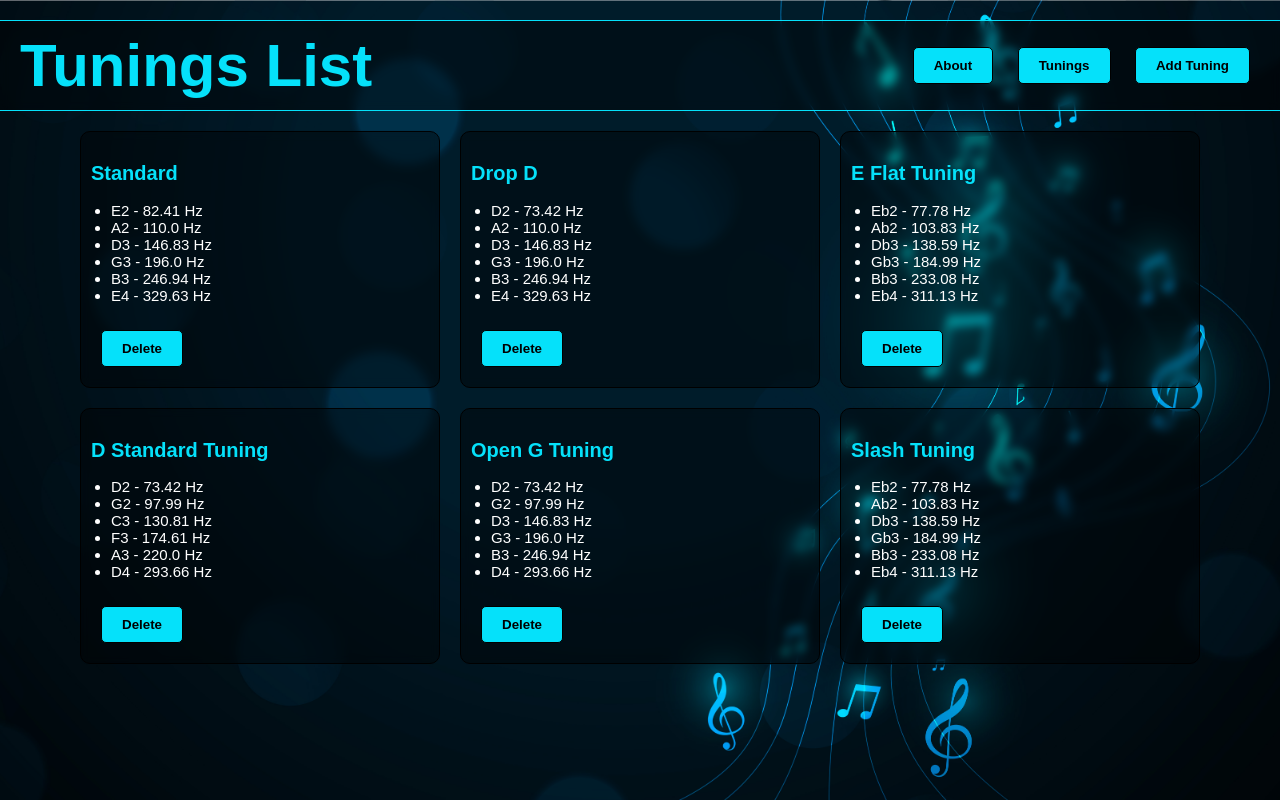
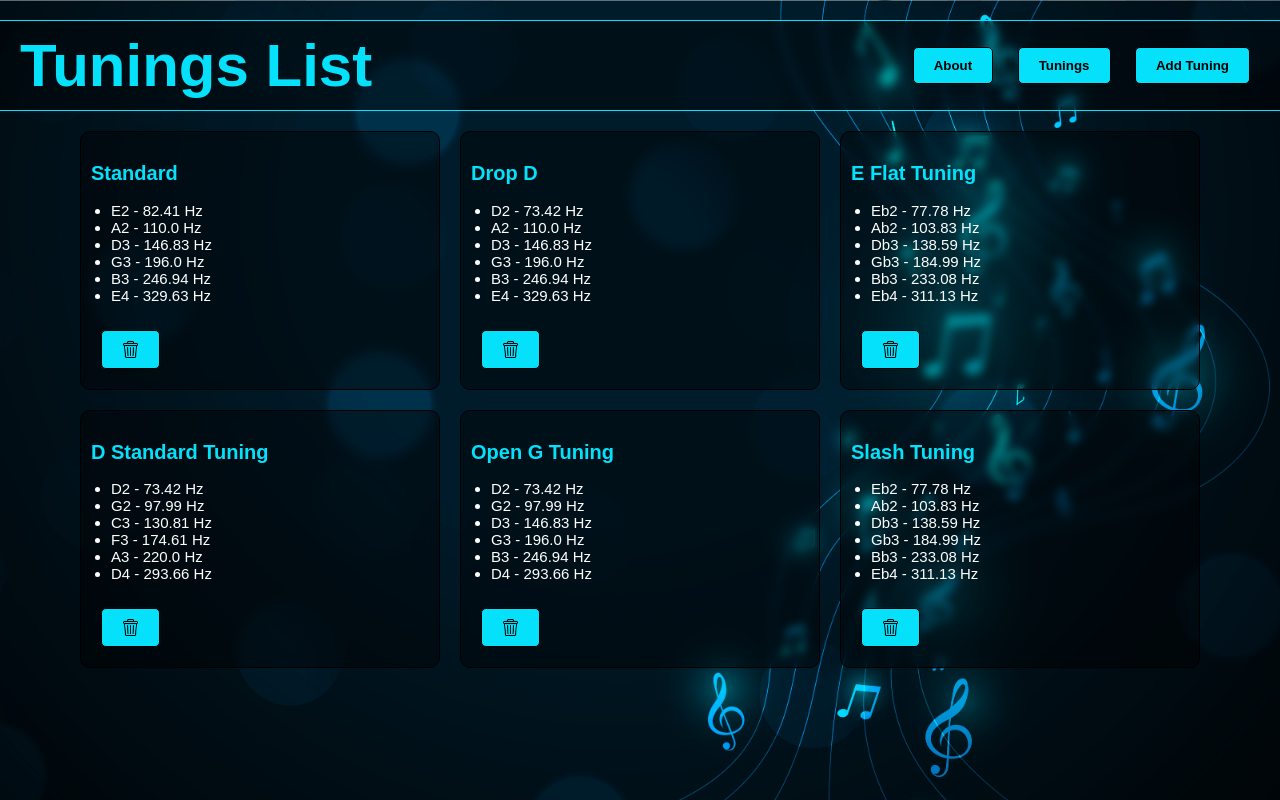
Before and after one commit to kojc525/GuitarTunerProject, a Flask app: page /tunings in a window 1280 px wide. Run offline with Flask 3, Linux system fonts and the light colour scheme.

Commit message:
Added Delete icon. Some style changes.

```diff
--- a/static/style.css
+++ b/static/style.css
@@ -84,13 +84,13 @@ ul.notes-list {
     background-color: #92f0fc; /* Background color on hover */
 }
 
-#add-tuning-button {
-    display: block; /* Makes the button a block element */
-    margin: 20px auto; /* Centers the button horizontally */
+#button-container {
+    text-align: center; /* Centers the buttons within the container */
 }
 
-#button-container {
-    text-align: center; /* Centers the buttons within the container */
+.delete-button img{
+    width: 17px;
+
 }
 
 /* Input Field Styles */
--- a/templates/about.html
+++ b/templates/about.html
@@ -40,7 +40,7 @@
         </p>
         <!-- Podpis -->
         <div id="podpis">
-            <img src="static/podpis.png" alt="Podpis" />
+            <img src="{{ url_for('static', filename='podpis.png') }}" alt="Kojc" />
         </div>
     </div>
 </body>
--- a/templates/tunings.html
+++ b/templates/tunings.html
@@ -38,7 +38,9 @@
                         {% endfor %}
                     </ul>
                     <!-- Add Delete Button -->
-                    <button onclick="confirmDelete('{{ tuning_name }}')" class="app_button delete-button">Delete</button>
+                    <button onclick="confirmDelete('{{ tuning_name }}')" class="app_button delete-button">
+                        <img src="{{ url_for('static', filename='bin.png') }}" alt="Delete">
+                    </button>
                 </div>
             {% endfor %}
         {% endfor %}
```
